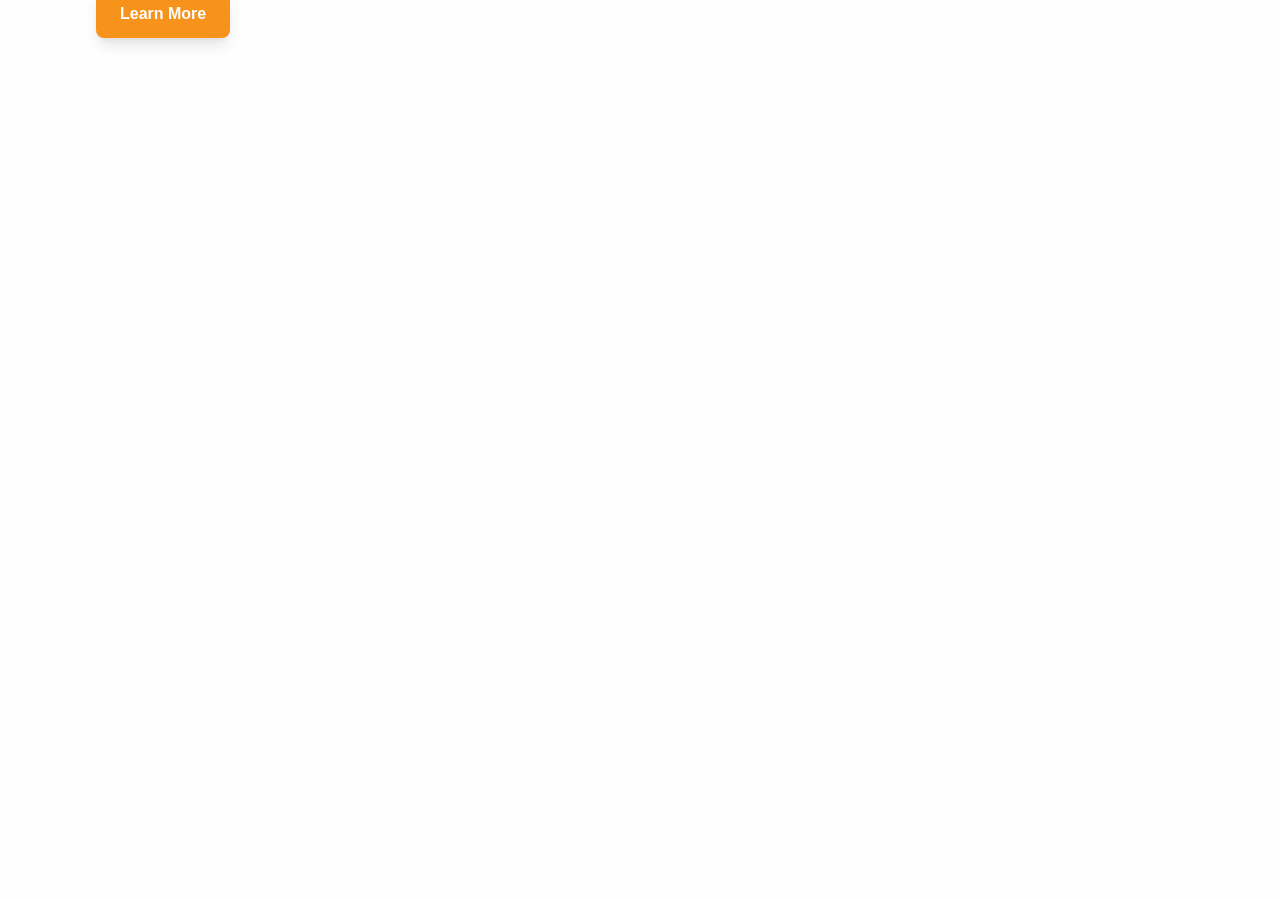
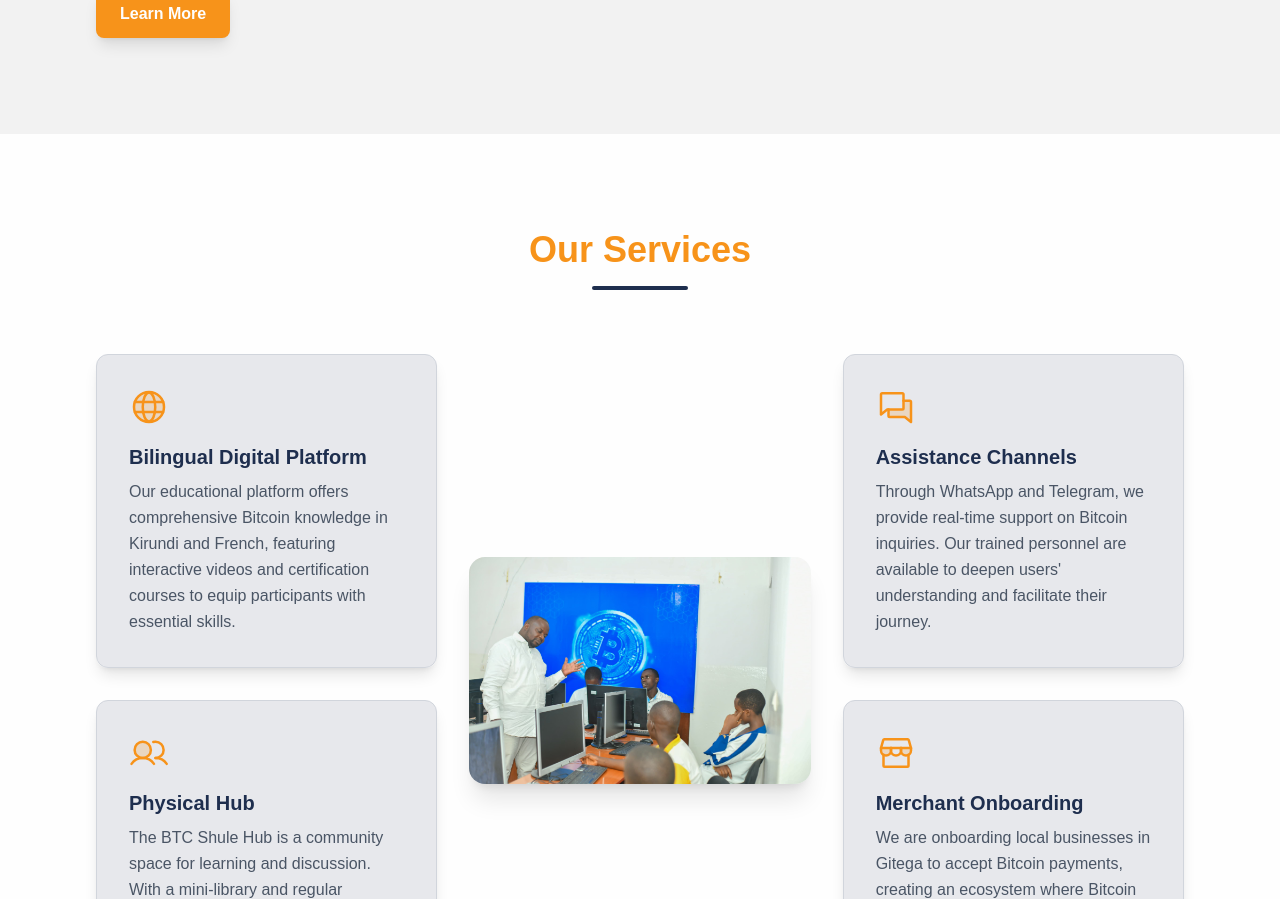
Before and after one commit to BTC-Shule/btc_shule_website, a Next.js app: page / in a window 1280 px wide. Shown: the part 1901-2800 px from the top of the page. Before the commit the page ends 2035 px from the top, so only its background shows below. Built offline with nearby package versions, Linux system fonts and the light colour scheme.

Commit message:
feat: add services section

```diff
--- a/src/app/page.tsx
+++ b/src/app/page.tsx
@@ -1,6 +1,7 @@
 import Hero from "@/components/Hero";
 import Navbar from "@/components/Navbar";
 import AboutUs from "@/components/AboutUs";
+import Services from "@/components/Services";
 
 export default function Home() {
   return (
@@ -9,6 +10,7 @@ export default function Home() {
       <main className="pt-[72px] md:pt-[136px]">
         <Hero />
         <AboutUs />
+        <Services />
       </main>
     </>
   );
--- a/src/components/AboutUs.tsx
+++ b/src/components/AboutUs.tsx
@@ -13,7 +13,7 @@ import {
 
 export default function About() {
   return (
-    <section id="about" className="relative bg-background py-24">
+    <section id="about" className="relative bg-foreground py-24">
       <div className="max-w-6xl mx-auto px-4 sm:px-6 lg:px-8 space-y-16">
         <motion.div
           initial={{ opacity: 0, y: -30 }}
--- /dev/null
+++ b/src/components/Services.tsx
@@ -0,0 +1,124 @@
+"use client";
+import { motion } from "framer-motion";
+import Image from "next/image";
+import { Globe, Chats, Storefront, Users } from "phosphor-react";
+
+export default function Services() {
+  return (
+    <section id="services" className="relative bg-background py-24">
+      <div className="max-w-6xl mx-auto px-4 sm:px-6 lg:px-8 space-y-16">
+        <motion.div
+          initial={{ opacity: 0, y: -30 }}
+          whileInView={{ opacity: 1, y: 0 }}
+          viewport={{ once: true }}
+          transition={{ duration: 1, ease: "easeOut" }}
+          className="text-center mb-16"
+        >
+          <h2 className="text-4xl font-extrabold text-primary">Our Services</h2>
+          <div className="mt-4 mx-auto w-24 h-1 bg-secondary-light rounded-full"></div>
+        </motion.div>
+
+        <div className="grid grid-cols-1 lg:grid-cols-3 gap-8 items-center">
+          <div className="space-y-8">
+            <motion.div
+              initial={{ x: -50, opacity: 0 }}
+              whileInView={{ x: 0, opacity: 1 }}
+              viewport={{ once: true }}
+              transition={{ duration: 0.8 }}
+              className="bg-secondary-light/10 border border-gray-300 rounded-xl shadow-lg p-8"
+            >
+              <Globe size={40} weight="duotone" className="text-primary mb-4" />
+              <h3 className="text-secondary-light text-xl font-bold mb-2">
+                Bilingual Digital Platform
+              </h3>
+              <p className="text-gray-600 leading-relaxed">
+                Our educational platform offers comprehensive Bitcoin knowledge
+                in Kirundi and French, featuring interactive videos and
+                certification courses to equip participants with essential
+                skills.
+              </p>
+            </motion.div>
+
+            <motion.div
+              initial={{ x: -50, opacity: 0 }}
+              whileInView={{ x: 0, opacity: 1 }}
+              viewport={{ once: true }}
+              transition={{ duration: 0.9, delay: 0.1 }}
+              className="bg-secondary-light/10 border border-gray-300 rounded-xl shadow-lg p-8"
+            >
+              <Users size={40} weight="duotone" className="text-primary mb-4" />
+              <h3 className="text-secondary-light text-xl font-bold mb-2">
+                Physical Hub
+              </h3>
+              <p className="text-gray-600 leading-relaxed">
+                The BTC Shule Hub is a community space for learning and
+                discussion. With a mini-library and regular meetups, we foster
+                engagement and collaboration on Bitcoin topics.
+              </p>
+            </motion.div>
+          </div>
+
+          <motion.div
+            initial={{ scale: 0.9, opacity: 0 }}
+            whileInView={{ scale: 1, opacity: 1 }}
+            viewport={{ once: true }}
+            transition={{ duration: 1 }}
+            className="flex justify-center items-center"
+          >
+            <div className="relative rounded-2xl overflow-hidden shadow-xl w-full h-auto">
+              <Image
+                src="/hero.jpg"
+                alt="BTC Shule Services"
+                className="w-full h-full object-cover"
+                width={500}
+                height={500}
+              />
+            </div>
+          </motion.div>
+
+          <div className="space-y-8">
+            <motion.div
+              initial={{ x: 50, opacity: 0 }}
+              whileInView={{ x: 0, opacity: 1 }}
+              viewport={{ once: true }}
+              transition={{ duration: 1, delay: 0.2 }}
+              className="bg-secondary-light/10 border border-gray-300 rounded-xl shadow-lg p-8"
+            >
+              <Chats size={40} weight="duotone" className="text-primary mb-4" />
+              <h3 className="text-secondary-light text-xl font-bold mb-2">
+                Assistance Channels
+              </h3>
+              <p className="text-gray-600 leading-relaxed">
+                Through WhatsApp and Telegram, we provide real-time support on
+                Bitcoin inquiries. Our trained personnel are available to deepen
+                users&apos; understanding and facilitate their journey.
+              </p>
+            </motion.div>
+
+            <motion.div
+              initial={{ x: 50, opacity: 0 }}
+              whileInView={{ x: 0, opacity: 1 }}
+              viewport={{ once: true }}
+              transition={{ duration: 1.1, delay: 0.3 }}
+              className="bg-secondary-light/10 border border-gray-300 rounded-xl shadow-lg p-8"
+            >
+              <Storefront
+                size={40}
+                weight="duotone"
+                className="text-primary mb-4"
+              />
+              <h3 className="text-secondary-light text-xl font-bold mb-2">
+                Merchant Onboarding
+              </h3>
+              <p className="text-gray-600 leading-relaxed">
+                We are onboarding local businesses in Gitega to accept Bitcoin
+                payments, creating an ecosystem where Bitcoin earners can
+                seamlessly spend in their daily lives.
+              </p>
+            </motion.div>
+          </div>
+        </div>
+      </div>
+    </section>
+  );
+}
```
